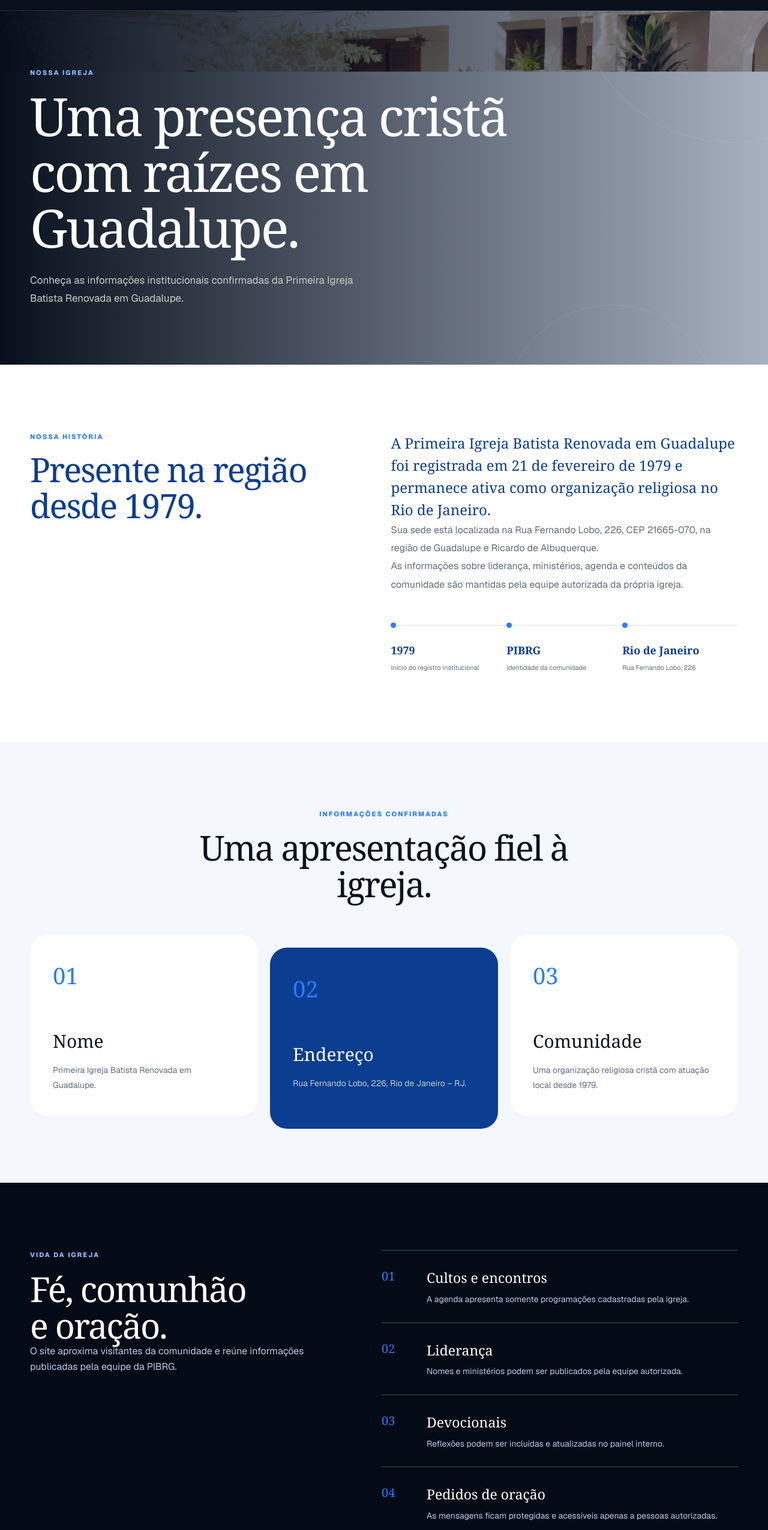
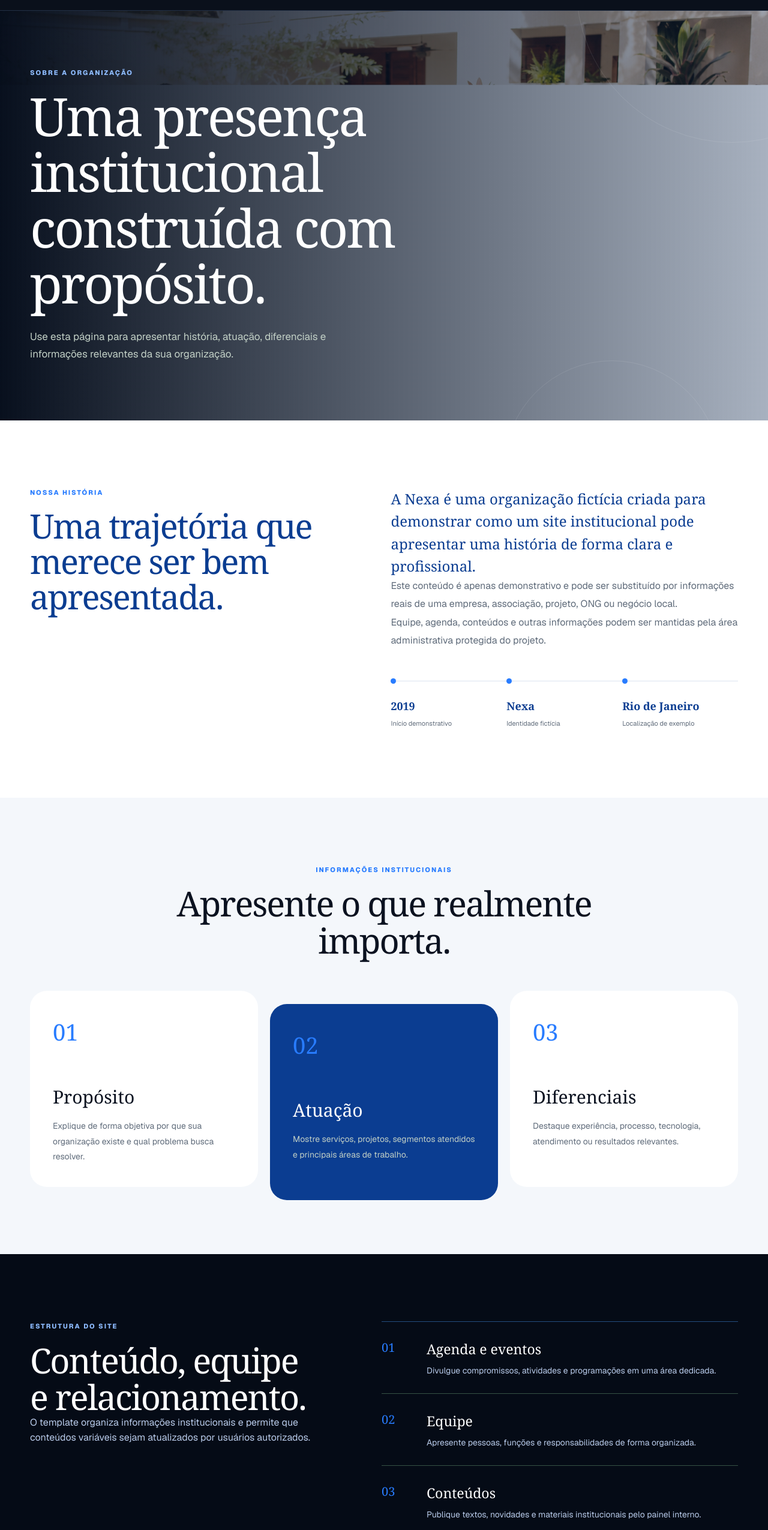
Before and after one commit to GabrielSantanaBR/site-institucional-igreja, a Next.js app: page /nossa-igreja in a window 1280 px wide. Shown: the part 95-2646 px from the top of the page at 60% size. Built offline with nearby package versions, Linux system fonts and the light colour scheme.

Commit message:
convert about page into generic institutional content

```diff
--- a/app/nossa-igreja/page.tsx
+++ b/app/nossa-igreja/page.tsx
@@ -1,47 +1,47 @@
 import type { Metadata } from "next";
 
-export const metadata: Metadata = { title: "Nossa Igreja" };
+export const metadata: Metadata = { title: "Sobre" };
 
 export default function NossaIgrejaPage() {
   return <main>
     <section className="page-hero page-hero-church"><div className="container page-hero-inner">
-      <p className="eyebrow eyebrow-light">Nossa igreja</p>
-      <h1>Uma presença cristã<br />com raízes em Guadalupe.</h1>
-      <p>Conheça as informações institucionais confirmadas da Primeira Igreja Batista Renovada em Guadalupe.</p>
+      <p className="eyebrow eyebrow-light">Sobre a organização</p>
+      <h1>Uma presença institucional<br />construída com propósito.</h1>
+      <p>Use esta página para apresentar história, atuação, diferenciais e informações relevantes da sua organização.</p>
     </div></section>
 
     <section className="section story-section"><div className="container story-grid">
-      <div className="sticky-heading"><p className="eyebrow">Nossa história</p><h2>Presente na região desde 1979.</h2></div>
+      <div className="sticky-heading"><p className="eyebrow">Nossa história</p><h2>Uma trajetória que merece ser bem apresentada.</h2></div>
       <div className="story-copy">
-        <p className="lead">A Primeira Igreja Batista Renovada em Guadalupe foi registrada em 21 de fevereiro de 1979 e permanece ativa como organização religiosa no Rio de Janeiro.</p>
-        <p>Sua sede está localizada na Rua Fernando Lobo, 226, CEP 21665-070, na região de Guadalupe e Ricardo de Albuquerque.</p>
-        <p>As informações sobre liderança, ministérios, agenda e conteúdos da comunidade são mantidas pela equipe autorizada da própria igreja.</p>
-        <div className="timeline"><div><strong>1979</strong><span>Início do registro institucional</span></div><div><strong>PIBRG</strong><span>Identidade da comunidade</span></div><div><strong>Rio de Janeiro</strong><span>Rua Fernando Lobo, 226</span></div></div>
+        <p className="lead">A Nexa é uma organização fictícia criada para demonstrar como um site institucional pode apresentar uma história de forma clara e profissional.</p>
+        <p>Este conteúdo é apenas demonstrativo e pode ser substituído por informações reais de uma empresa, associação, projeto, ONG ou negócio local.</p>
+        <p>Equipe, agenda, conteúdos e outras informações podem ser mantidas pela área administrativa protegida do projeto.</p>
+        <div className="timeline"><div><strong>2019</strong><span>Início demonstrativo</span></div><div><strong>Nexa</strong><span>Identidade fictícia</span></div><div><strong>Rio de Janeiro</strong><span>Localização de exemplo</span></div></div>
       </div>
     </div></section>
 
     <section className="section identity-section"><div className="container">
-      <div className="section-heading centered-heading"><p className="eyebrow">Informações confirmadas</p><h2>Uma apresentação fiel à igreja.</h2></div>
+      <div className="section-heading centered-heading"><p className="eyebrow">Informações institucionais</p><h2>Apresente o que realmente importa.</h2></div>
       <div className="identity-grid">
-        <article><span>01</span><h3>Nome</h3><p>Primeira Igreja Batista Renovada em Guadalupe.</p></article>
-        <article><span>02</span><h3>Endereço</h3><p>Rua Fernando Lobo, 226, Rio de Janeiro – RJ.</p></article>
-        <article><span>03</span><h3>Comunidade</h3><p>Uma organização religiosa cristã com atuação local desde 1979.</p></article>
+        <article><span>01</span><h3>Propósito</h3><p>Explique de forma objetiva por que sua organização existe e qual problema busca resolver.</p></article>
+        <article><span>02</span><h3>Atuação</h3><p>Mostre serviços, projetos, segmentos atendidos e principais áreas de trabalho.</p></article>
+        <article><span>03</span><h3>Diferenciais</h3><p>Destaque experiência, processo, tecnologia, atendimento ou resultados relevantes.</p></article>
       </div>
     </div></section>
 
     <section className="section faith-section"><div className="container faith-grid">
-      <div><p className="eyebrow eyebrow-light">Vida da igreja</p><h2>Fé, comunhão<br />e oração.</h2><p>O site aproxima visitantes da comunidade e reúne informações publicadas pela equipe da PIBRG.</p></div>
+      <div><p className="eyebrow eyebrow-light">Estrutura do site</p><h2>Conteúdo, equipe<br />e relacionamento.</h2><p>O template organiza informações institucionais e permite que conteúdos variáveis sejam atualizados por usuários autorizados.</p></div>
       <div className="faith-list">{[
-        ["Cultos e encontros", "A agenda apresenta somente programações cadastradas pela igreja."],
-        ["Liderança", "Nomes e ministérios podem ser publicados pela equipe autorizada."],
-        ["Devocionais", "Reflexões podem ser incluídas e atualizadas no painel interno."],
-        ["Pedidos de oração", "As mensagens ficam protegidas e acessíveis apenas a pessoas autorizadas."],
+        ["Agenda e eventos", "Divulgue compromissos, atividades e programações em uma área dedicada."],
+        ["Equipe", "Apresente pessoas, funções e responsabilidades de forma organizada."],
+        ["Conteúdos", "Publique textos, novidades e materiais institucionais pelo painel interno."],
+        ["Contato", "Centralize canais de relacionamento e facilite o próximo passo de quem visita o site."],
       ].map(([title, text], index) => <article key={title}><span>0{index + 1}</span><div><h3>{title}</h3><p>{text}</p></div></article>)}</div>
     </div></section>
 
     <section className="section pastor-section"><div className="container pastor-card">
-      <div className="pastor-placeholder" role="img" aria-label="Identidade visual da PIBRG"><span>PIBRG<br />Guadalupe</span></div>
-      <div><p className="eyebrow">Visite a comunidade</p><h2>Conheça a PIBRG.</h2><p className="pastor-role">Rua Fernando Lobo, 226 • Rio de Janeiro – RJ</p><p>Confira a agenda deste site e os canais da igreja antes de sua visita para confirmar a programação atual.</p><a className="text-link" href="https://www.instagram.com/pibrg/" target="_blank" rel="noreferrer">Acompanhar a PIBRG no Instagram <span>↗</span></a></div>
+      <div className="pastor-placeholder" role="img" aria-label="Identidade visual demonstrativa"><span>NEXA<br />Institucional</span></div>
+      <div><p className="eyebrow">Projeto demonstrativo</p><h2>Uma base pronta para personalização.</h2><p className="pastor-role">Conteúdo fictício • Dados demonstrativos</p><p>O objetivo desta versão é mostrar a experiência visual e técnica sem expor informações do cliente que originou o projeto.</p><a className="text-link" href="/#contato">Entrar em contato <span>→</span></a></div>
     </div></section>
   </main>;
 }
```
